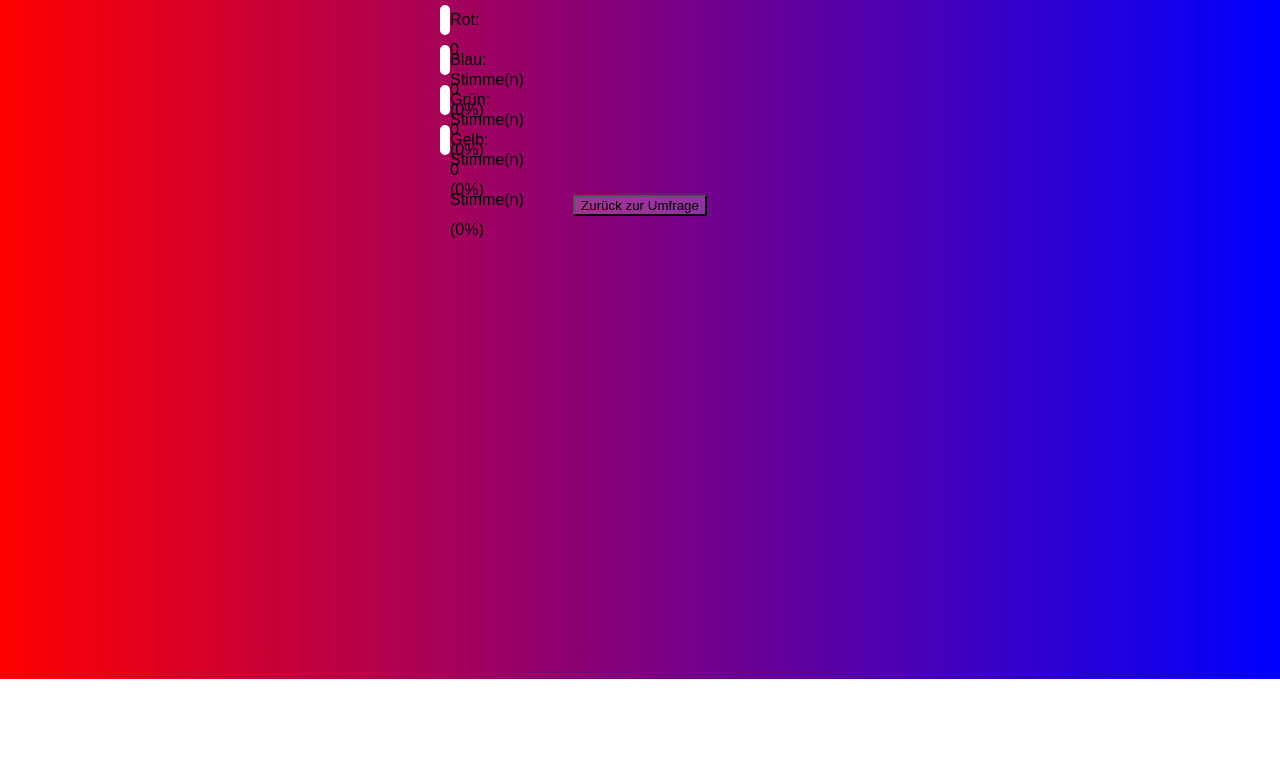
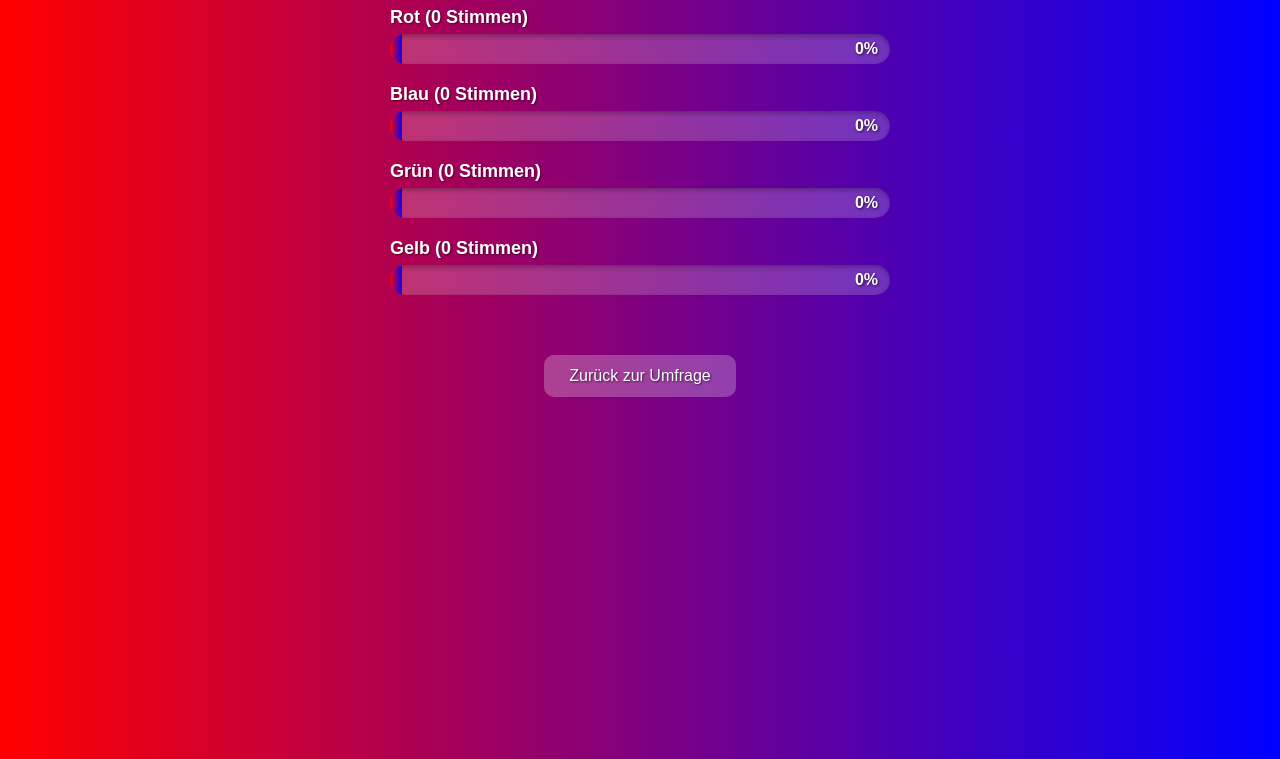
Before and after one commit to Moddesign/Meine_Seite, a plain HTML site: page auswertung.html in a window 1280 px wide. Shown: the part 121-880 px from the top of the page. Before the commit the page ends 800 px from the top, so only its background shows below. Drawn offline with Linux system fonts and the light colour scheme.

Commit message:
Updateing

```diff
--- a/auswertung.html
+++ b/auswertung.html
@@ -1,7 +1,7 @@
 <!DOCTYPE html>
 <html lang="de">
 <head>
-  <meta charset="UTF-8">
+  <meta charset="UTF-8" />
   <title>Umfrage Auswertung</title>
   <style>
     body {
@@ -12,33 +12,81 @@
       flex-direction: column;
       align-items: center;
       padding: 40px;
+      min-height: 100vh;
+      margin: 0;
     }
 
     h1 {
-      margin-bottom: 20px;
-      text-shadow: 1px 1px 3px black;
+      margin-bottom: 30px;
+      text-shadow: 1px 1px 3px rgba(0, 0, 0, 0.7);
     }
 
     .results {
       width: 100%;
-      max-width: 400px;
+      max-width: 500px;
+    }
+
+    .result-row {
+      margin-bottom: 20px;
+    }
+
+    .label {
+      margin-bottom: 6px;
+      font-weight: bold;
+      font-size: 18px;
+      text-shadow: 1px 1px 2px rgba(0,0,0,0.5);
+    }
+
+    .bar-container {
+      position: relative;
+      height: 30px;
+      background-color: rgba(255, 255, 255, 0.2);
+      border-radius: 15px;
+      overflow: hidden;
+      box-shadow: inset 0 2px 5px rgba(0,0,0,0.3);
     }
 
     .bar {
-      height: 30px;
-      background-color: white;
-      color: black;
-      text-align: left;
-      padding-left: 10px;
-      border-radius: 5px;
-      margin-bottom: 10px;
-      line-height: 30px;
-      transition: width 0.5s;
+      height: 100%;
+      background: linear-gradient(90deg, red, blue);
+      border-radius: 15px 0 0 15px;
+      transition: width 0.5s ease;
+      display: flex;
+      align-items: center;
+      padding-left: 12px;
+      color: white;
+      font-weight: bold;
+      text-shadow: 1px 1px 3px rgba(0,0,0,0.6);
+      box-sizing: border-box;
+    }
+
+    .percent {
+      position: absolute;
+      right: 12px;
+      top: 0;
+      bottom: 0;
+      display: flex;
+      align-items: center;
+      font-weight: bold;
+      color: white;
+      text-shadow: 1px 1px 3px rgba(0,0,0,0.7);
     }
 
     .zurueck {
-      margin-top: 30px;
-      background: rgba(255, 255, 255, 0.2);
+      margin-top: 40px;
+      padding: 12px 25px;
+      font-size: 16px;
+      background: rgba(255, 255, 255, 0.25);
+      border: none;
+      border-radius: 10px;
+      color: white;
+      cursor: pointer;
+      transition: background 0.3s ease;
+      text-shadow: 1px 1px 2px rgba(0,0,0,0.6);
+    }
+
+    .zurueck:hover {
+      background: rgba(255, 255, 255, 0.45);
     }
   </style>
 </head>
@@ -48,7 +96,7 @@
 
   <div class="results" id="results"></div>
 
-  <button class="zurueck" onclick="window.location.href='umfrage.html'">Zurück zur Umfrage</button>
+  <button class="zurueck" onclick="window.location.href='index.html'">Zurück zur Umfrage</button>
 
   <script>
     const votes = JSON.parse(localStorage.getItem('votes')) || {
@@ -61,13 +109,37 @@
     const total = Object.values(votes).reduce((a, b) => a + b, 0);
     const resultsDiv = document.getElementById('results');
 
-    for (const farbe in votes) {
-      const percent = total ? Math.round((votes[farbe] / total) * 100) : 0;
-      resultsDiv.innerHTML += `
-        <div class="bar" style="width: ${percent}%;">
-          ${farbe}: ${votes[farbe]} Stimme(n) (${percent}%)
-        </div>
-      `;
+    for (const color in votes) {
+      const count = votes[color];
+      const percent = total ? Math.round((count / total) * 100) : 0;
+
+      // Erzeuge den Ergebnisblock
+      const row = document.createElement('div');
+      row.className = 'result-row';
+
+      const label = document.createElement('div');
+      label.className = 'label';
+      label.textContent = `${color} (${count} Stimme${count !== 1 ? 'n' : ''})`;
+
+      const barContainer = document.createElement('div');
+      barContainer.className = 'bar-container';
+
+      const bar = document.createElement('div');
+      bar.className = 'bar';
+      bar.style.width = percent + '%';
+      bar.textContent = percent > 10 ? percent + '%' : ''; // Zeige % im Balken nur wenn genug Platz
+
+      const percentLabel = document.createElement('div');
+      percentLabel.className = 'percent';
+      percentLabel.textContent = percent + '%';
+
+      barContainer.appendChild(bar);
+      barContainer.appendChild(percentLabel);
+
+      row.appendChild(label);
+      row.appendChild(barContainer);
+
+      resultsDiv.appendChild(row);
     }
   </script>
 
```
